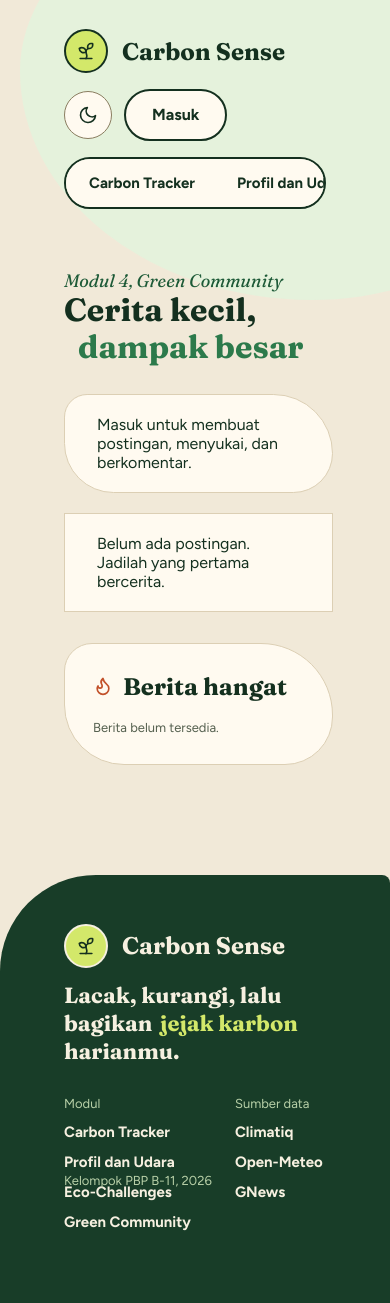
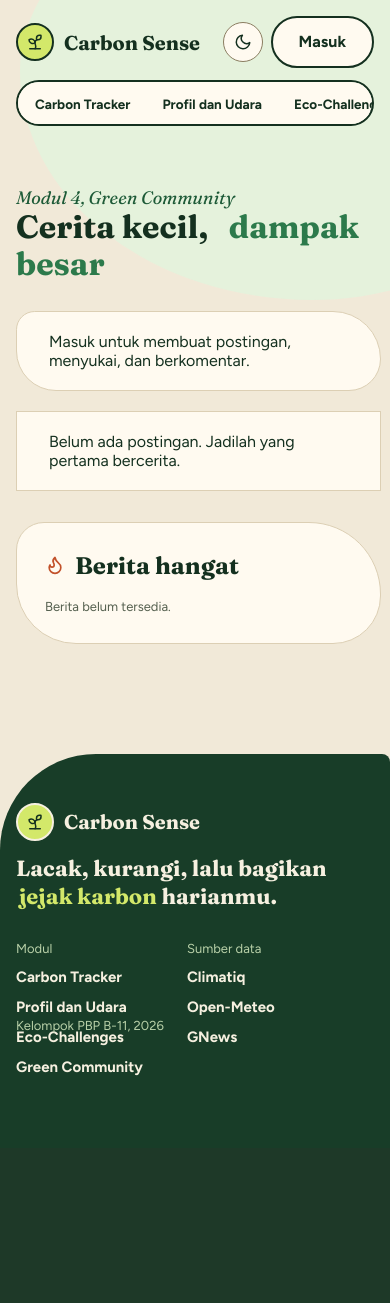
Before and after one commit to PBP-B-11/carbon-sense, a Django app: page /community/ in a window 390 px wide. After the commit the page ends 1076 px from the top, so only its background shows below. Run offline with Django 5.2, Linux system fonts and the light colour scheme; data that the repository does not hold is empty.

Commit message:
fix: card overflow padding and mobile navbar responsiveness

```diff
--- a/static/css/styles.css
+++ b/static/css/styles.css
@@ -1148,7 +1148,12 @@ main {
 }
 
 .stat {
-  padding: 21px 28px 0;
+  padding: 20px 28px 22px 30px;
+  min-height: 140px;
+  height: auto;
+  display: flex;
+  flex-direction: column;
+  justify-content: center;
 }
 
 .stat .eyebrow {
@@ -1179,23 +1184,25 @@ main {
   margin-top: 3px;
   font-weight: 700;
   font-size: 14px;
-  line-height: 17px;
+  line-height: 18px;
   color: var(--color-primary);
 }
 
 .stat .note--muted {
   font-weight: 400;
   font-size: 13px;
-  line-height: 16px;
+  line-height: 17px;
   color: var(--color-text-secondary);
 }
 
 .stat--1 {
-  height: 142px;
+  min-height: 142px;
+  height: auto;
 }
 
 .stat--2 {
-  height: 140px;
+  min-height: 144px;
+  height: auto;
 }
 
 /*Biarkan teks kategori dan total dinamis tetap berada di dalam kartu.*/
@@ -3099,6 +3106,17 @@ main {
     order: 3;
     width: 100%;
     overflow-x: auto;
+    -webkit-overflow-scrolling: touch;
+    scrollbar-width: none;
+    -ms-overflow-style: none;
+  }
+
+  .nav-modul::-webkit-scrollbar {
+    display: none;
+  }
+
+  .nav-modul a {
+    flex-shrink: 0;
   }
 
   .home-hero,
@@ -3524,6 +3542,77 @@ main {
 
 /* ---------- Responsif Mobile: Eco-Challenges (≤ 768px & 390px) ---------- */
 @media (max-width: 768px) {
+  :root {
+    --page-margin: 16px;
+  }
+
+  .site-header {
+    padding-top: 16px;
+  }
+
+  .site-header .container {
+    gap: 12px;
+  }
+
+  .brand {
+    font-size: 20px;
+    gap: 10px;
+  }
+
+  .brand-mark {
+    width: 38px;
+    height: 38px;
+  }
+
+  .brand-mark svg {
+    width: 18px;
+    height: 18px;
+  }
+
+  .akun {
+    gap: 8px;
+  }
+
+  .btn-theme-toggle,
+  .icon-btn {
+    width: 40px;
+    height: 40px;
+  }
+
+  .btn-theme-toggle svg {
+    width: 18px;
+    height: 18px;
+  }
+
+  .avatar--48 {
+    width: 40px;
+    height: 40px;
+    font-size: 16px;
+  }
+
+  .nav-modul {
+    height: 46px;
+    padding: 3px;
+  }
+
+  .nav-modul a {
+    height: 38px;
+    padding: 0 14px;
+    font-size: 13.5px;
+  }
+
+  .stat {
+    padding: 20px 24px 22px 28px;
+    min-height: 144px;
+    height: auto;
+  }
+
+  .stat--1,
+  .stat--2 {
+    height: auto;
+    min-height: 144px;
+  }
+
   .page-title h1 {
     font-size: clamp(32px, 8vw, 44px);
     line-height: 1.15;
```
